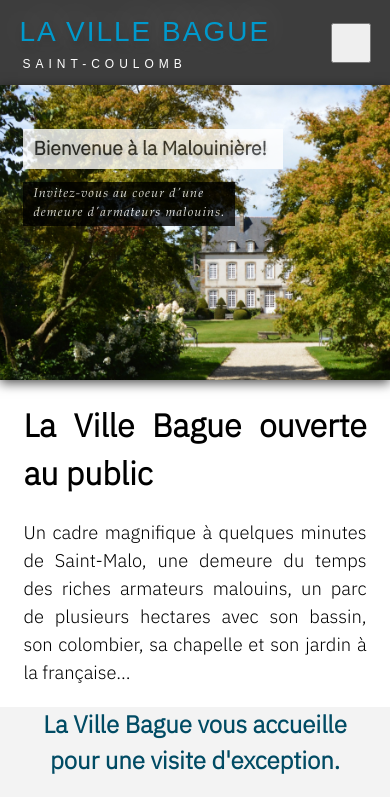
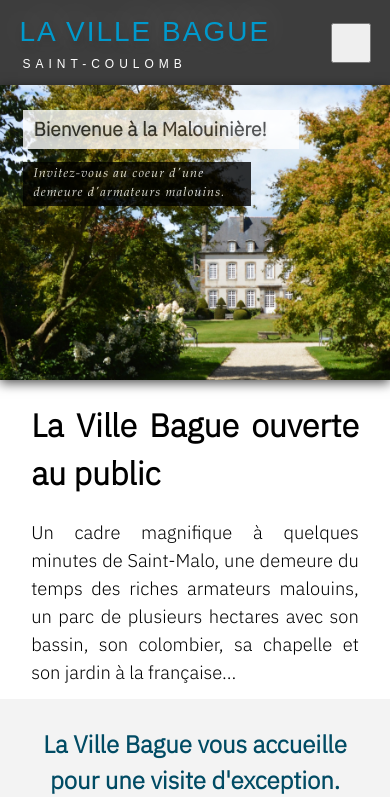
Before and after one commit to Guillaume-Cojan/la-ville-bague, a React (Create React App) app: page / in a window 390 px wide. Shown: the top 797 px of the page. Built offline with nearby package versions, Linux system fonts and the light colour scheme.

Commit message:
more responsiveness on home

```diff
--- a/src/App.css
+++ b/src/App.css
@@ -162,7 +162,7 @@ p {
     background-size: cover;
     background-color: rgb(240, 240, 240);
     box-shadow: 0px 3px 11px rgb(0 0 0 / 70%);
-    height: 55vh;
+    height: 29vw;
 }
 
 .home-welcome-text-container {
@@ -264,13 +264,15 @@ p {
         object-position: 20% 10%;
     }
     #welcome-message {
-        width: 20.3rem;
+        width: 21rem;
         line-height: 2.3rem;
         font-size: 160%;
+        text-align: center;
     }
     #welcome-subtitle {
-        width: 22.5rem;
+        width: 23rem;
         font-size: 78%;
+        text-align: center;
     }
     .top-img-container {
         background-image: url("./assets/home.jpg");
@@ -280,23 +282,29 @@ p {
         background-size: cover;
         background-color: rgb(240, 240, 240);
         box-shadow: 0px 3px 11px rgb(0 0 0 / 70%);
-        height: 45vh;
+        height: 26vw;
+    }
+    .home-welcome-text-container {
+        padding-top: 5%;
     }
 }
 
 @media screen and (max-width: 700px) {
     #welcome-message {
-        width: 15rem;
+        width: 16rem;
         line-height: 1.6rem;
         font-size: 120%;
+        text-align: left;
     }
     #welcome-subtitle {
-        width: 12rem;
+        width: 13rem;
         font-size: 80%;
         line-height: 1.2rem;
+        text-align: left;
     }
     .home-welcome-text-container {
         margin: 0 5%;
+        padding-top: 3%;
     }
     .top-img-container {
         height: 35vh;
@@ -311,7 +319,7 @@ p {
 
     .home-other-right,
     .home-other-left {
-        width: 100%;
+        width: 80%;
     }
 }
 
@@ -345,13 +353,17 @@ p {
         margin: 0 6%;
     }
     .home-intro {
-        margin: 1% 6%;
+        margin: 1% 8%;
     }
     .home-visit {
-        padding: 0% 6%;
+        padding: 2% 8%;
     }
     .home-other {
-        padding: 0% 6%;
+        padding: 1% 8%;
+    }
+    .home-other-right {
+        margin: 5% 50%;
+        width: 20%;
     }
 }
 
```
